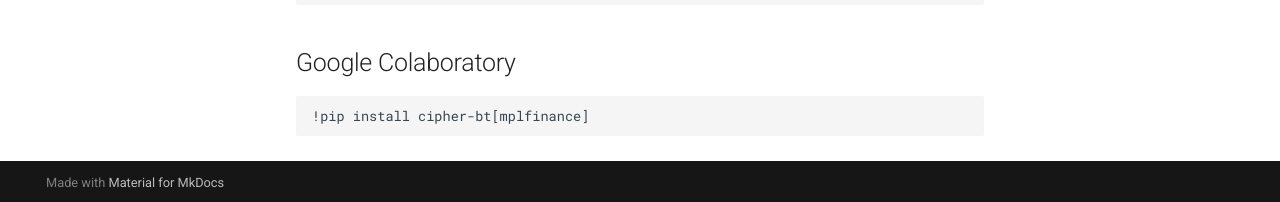
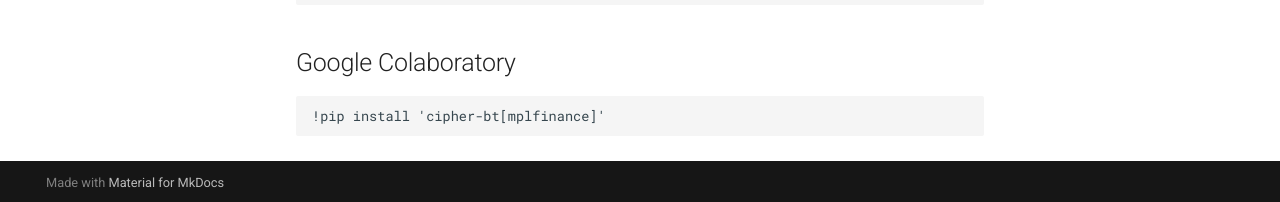
Before and after one commit to nanvel/cipher-bt, an MkDocs documentation site: the page built from docs/installation.md, in a window 1280 px wide and 1212 px high. Shown: the part 1007-1209 px from the top of the window. Built offline with MkDocs 1.6.1 and Material for MkDocs 9.7.7, drawn with Linux system fonts in a browser that asks for light colours; comment, search, counter and statistics services are not loaded.

````diff
--- a/docs/installation.md
+++ b/docs/installation.md
@@ -51,5 +51,5 @@ python my_strategy.py
 ## Google Colaboratory
 
 ```text
-!pip install cipher-bt[mplfinance]
+!pip install 'cipher-bt[mplfinance]'
 ```
````
Also changed, not shown: README.md (+3 -0 lines).
